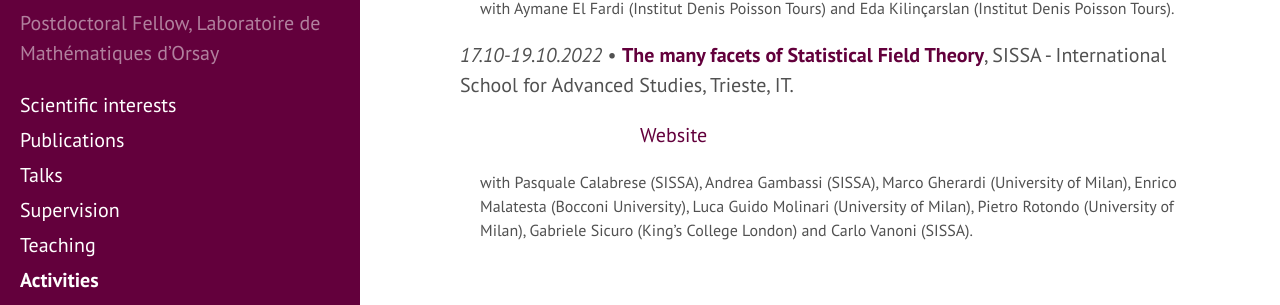
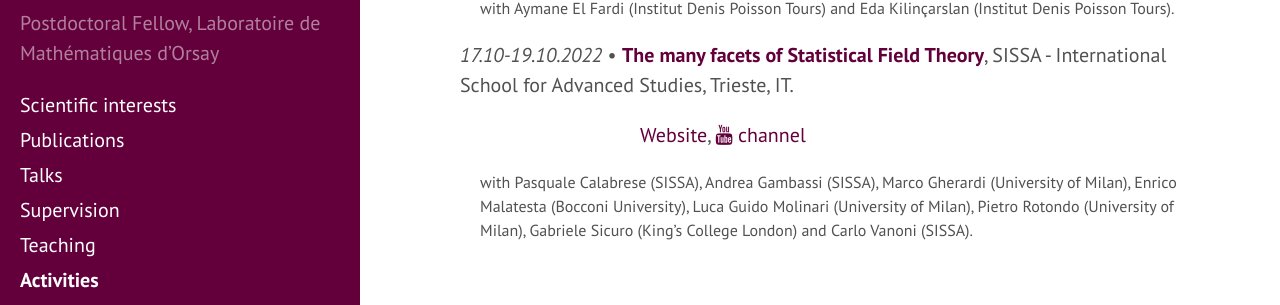
Before and after one commit to matteodachille/matteodachille.github.io, a Jekyll site: the page built from activities.md, in a window 1280 px wide and 900 px high, scrolled down 432 px. Shown: the part 138-443 px from the top of the window. Built offline with Jekyll 4.4.1, drawn with Linux system fonts in a browser that asks for light colours; nearby versions of some CDN libraries; some web fonts are replaced.

Commit message:
Fixed typo

```diff
--- a/_data/pubs.yml
+++ b/_data/pubs.yml
@@ -67,6 +67,7 @@
   journal: "J. Math. Phys."
   doi : "https://doi.org/10.1063/5.0057174"
   halurl: "https://hal.archives-ouvertes.fr/hal-03229089"
+  arxivurl: "https://arxiv.org/abs/2105.07950"
   arxivcode: "2105.07950"
   year: 2022
   submitted: False
--- a/activities.md
+++ b/activities.md
@@ -28,7 +28,8 @@ with Aymane El Fardi (Institut Denis Poisson Tours) and Eda Kilinçarslan (Insti
 
 _17.10-19.10.2022_ &#x2022; [**The many facets of Statistical Field Theory**](https://sites.google.com/view/the-many-facets-of-sft/home){:target="_blank"}, SISSA - International School for Advanced Studies, Trieste, IT.
 
-[Website](https://sites.google.com/view/the-many-facets-of-sft){:target="_blank"}{: style="font-size: 20px; margin-left: 180px" }
+[Website](https://sites.google.com/view/the-many-facets-of-sft){:target="_blank"}, [<i class="fa fa-youtube fa-align-center-1x" aria-hidden="true"></i> channel](https://www.youtube.com/channel/UCVnPxo6C_NPEHcDxGdzxzdw){:target="_blank"}
+{: style="font-size: 20px; margin-left: 180px" }
 
 with Pasquale Calabrese (SISSA), Andrea Gambassi (SISSA), Marco Gherardi (University of Milan), Enrico Malatesta (Bocconi University), Luca Guido Molinari (University of Milan), Pietro Rotondo (University of Milan), Gabriele Sicuro (King's College London) and Carlo Vanoni (SISSA).
 {: style="font-size: 16px; margin-left: 20px" }
```
